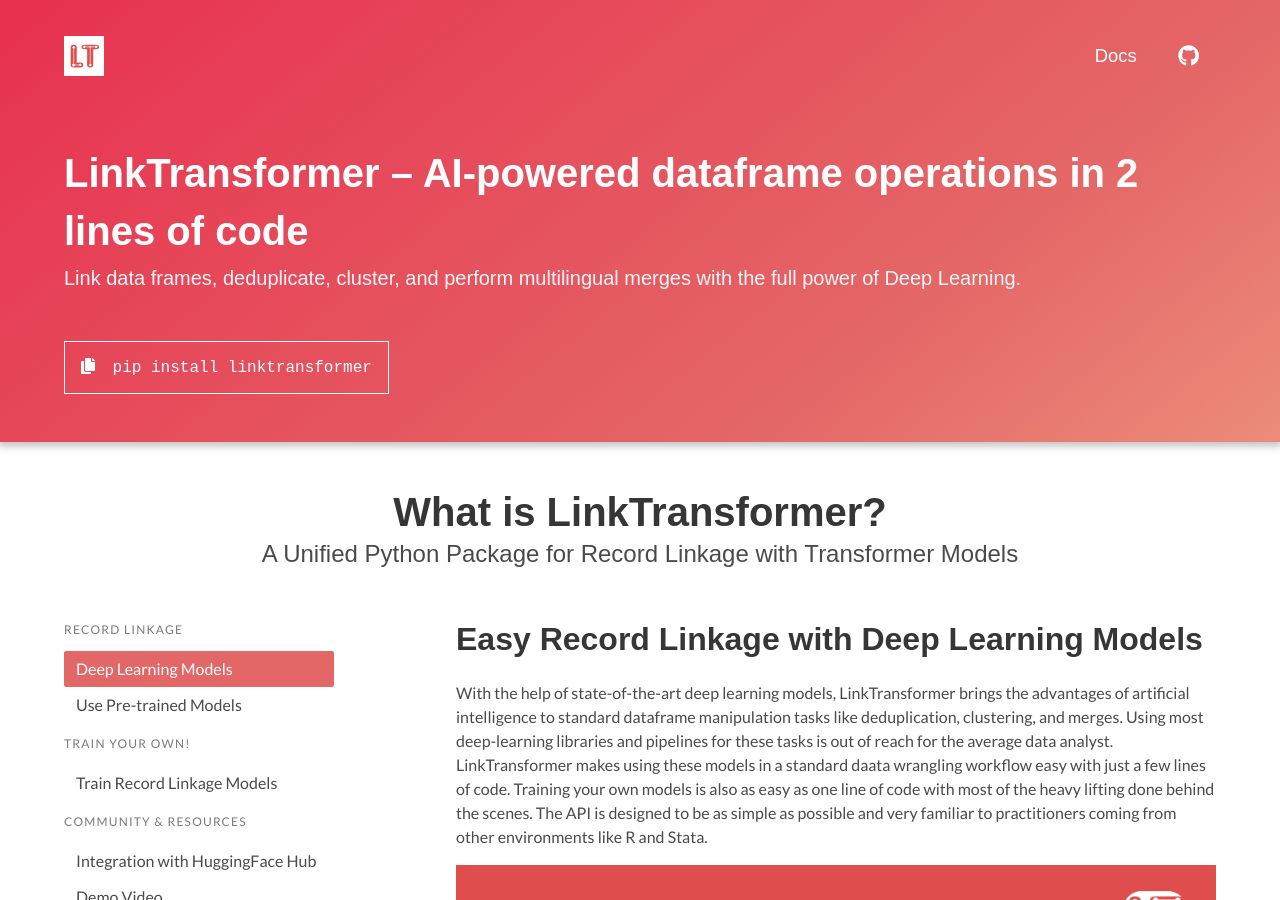
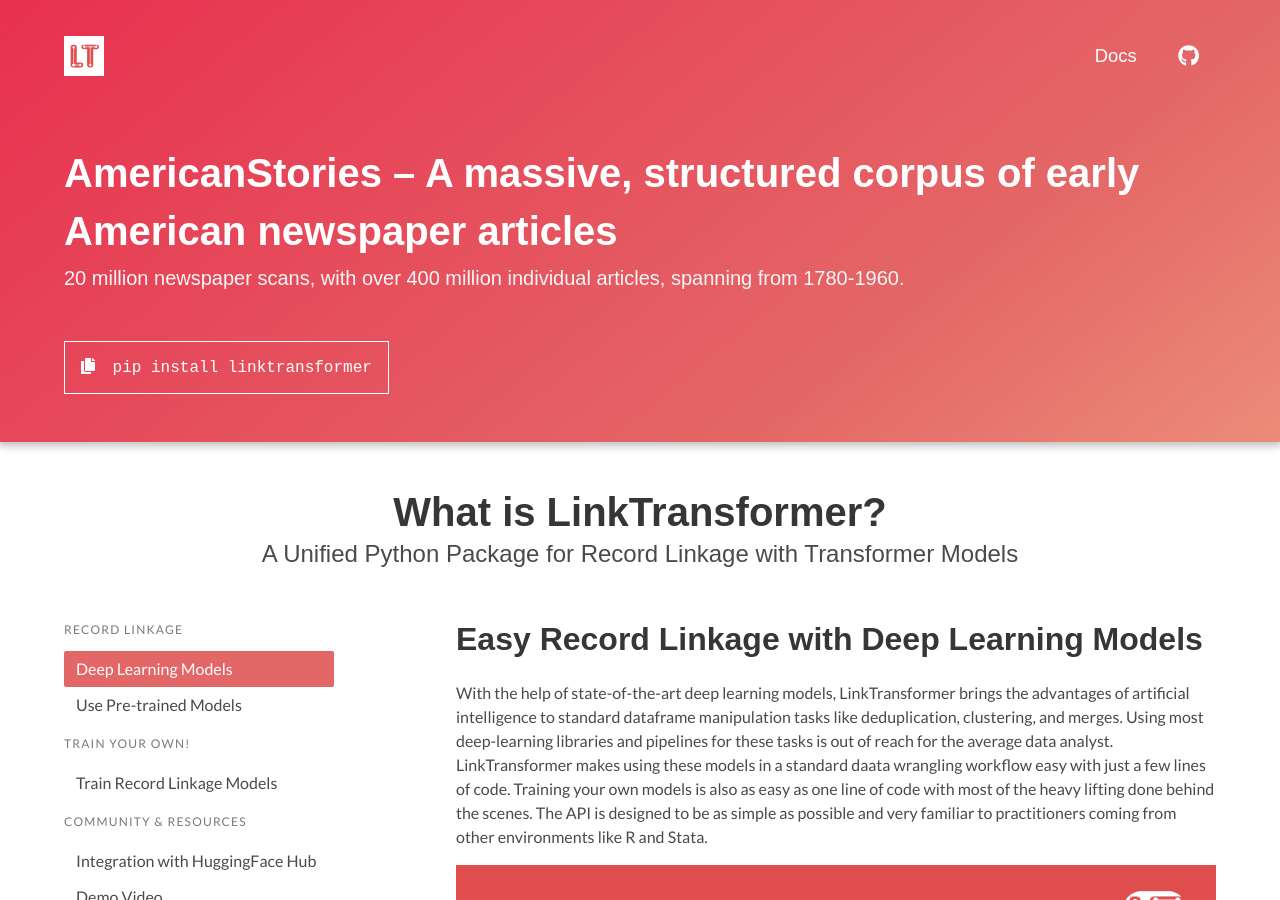
Before and after one commit to AmericanStories/americanstories.github.io, a Jekyll site: the page built from index.html, in a window 1280 px wide and 900 px high. Built offline with Jekyll 4.4.1, drawn with Linux system fonts in a browser that asks for light colours; nearby versions of some CDN libraries; some web fonts are replaced; a style sheet for code colours, icons or effects is not loaded.

Commit message:
Initial changes

```diff
--- a/_data/index.yml
+++ b/_data/index.yml
@@ -3,10 +3,10 @@ icon: '/assets/site/favicon.ico'
 
 slogan:
   title: >
-    LinkTransformer --
-    AI-powered dataframe operations in 2 lines of code
+    AmericanStories --
+    A massive, structured corpus of early American newspaper articles
   description: >
-    Link data frames, deduplicate, cluster, and perform multilingual merges with the full power of Deep Learning.
+    20 million newspaper scans, with over 400 million individual articles, spanning from 1780-1960.
   example: '/assets/site/Linkktransformers_demo_dedup.png'
   install: 'pip install linktransformer'
 
```
